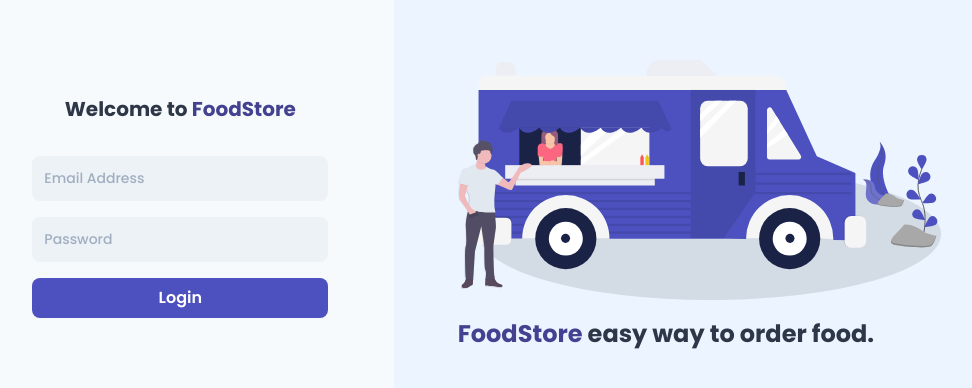
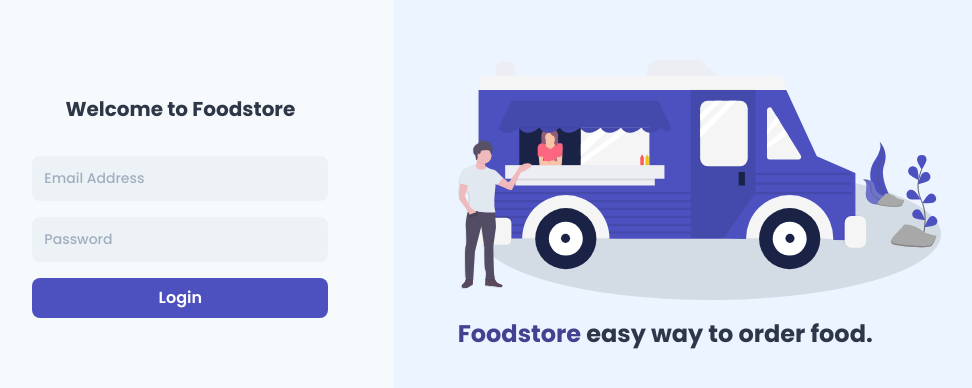
Before and after one commit to BabyCode10/food-store-app, a React (Create React App) app: page /login in a window 1280 px wide. Shown: the part 194-582 px from the top of the page, without its empty margins (33-1005 px from the left). Built offline with nearby package versions, Linux system fonts and the light colour scheme; no server answers.

Commit message:
changed logo style

```diff
--- a/src/pages/auth/login/index.js
+++ b/src/pages/auth/login/index.js
@@ -41,7 +41,7 @@
     <div className="h-screen min-h-screen flex bg-gray-100">
       <div className="w-1/3 flex flex-col items-center justify-center">
         <h6 className="text-xl text-gray-800 font-bold mb-8">
-          Welcome to <span className="text-indigo-800">FoodStore</span>
+          Welcome to Foodstore
         </h6>
 
         <form className="flex flex-col" onSubmit={handleSubmit(onSubmit)}>
@@ -90,7 +90,7 @@
         <img className="w-2/3 mb-4" src={FoodImage} alt="Login" />
 
         <h5 className="text-2xl text-gray-800 font-bold">
-          <span className="text-indigo-800">FoodStore</span> easy way to order
+          <span className="text-indigo-800">Foodstore</span> easy way to order
           food.
         </h5>
       </div>
```
